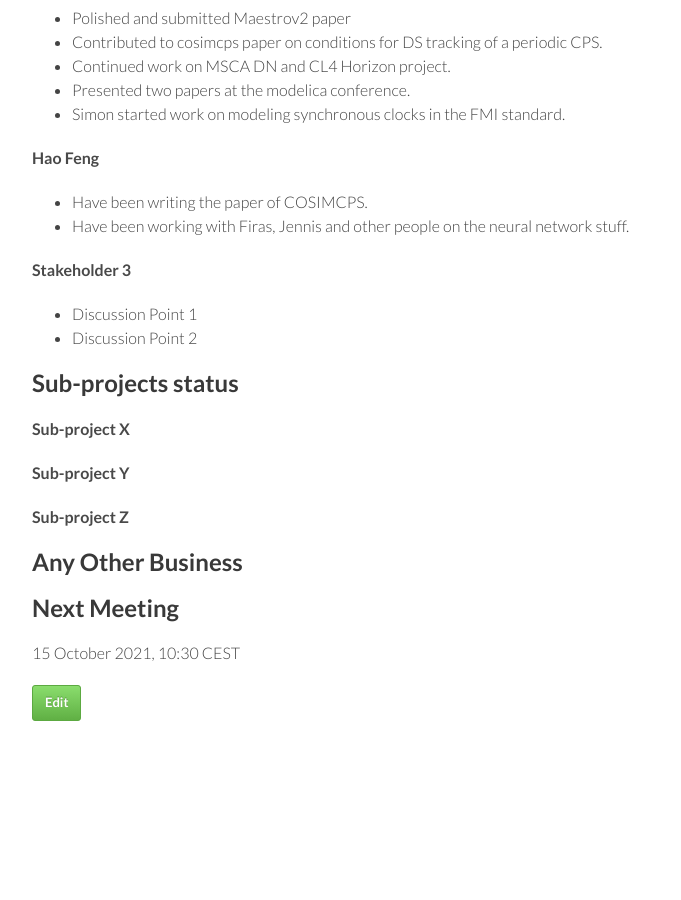
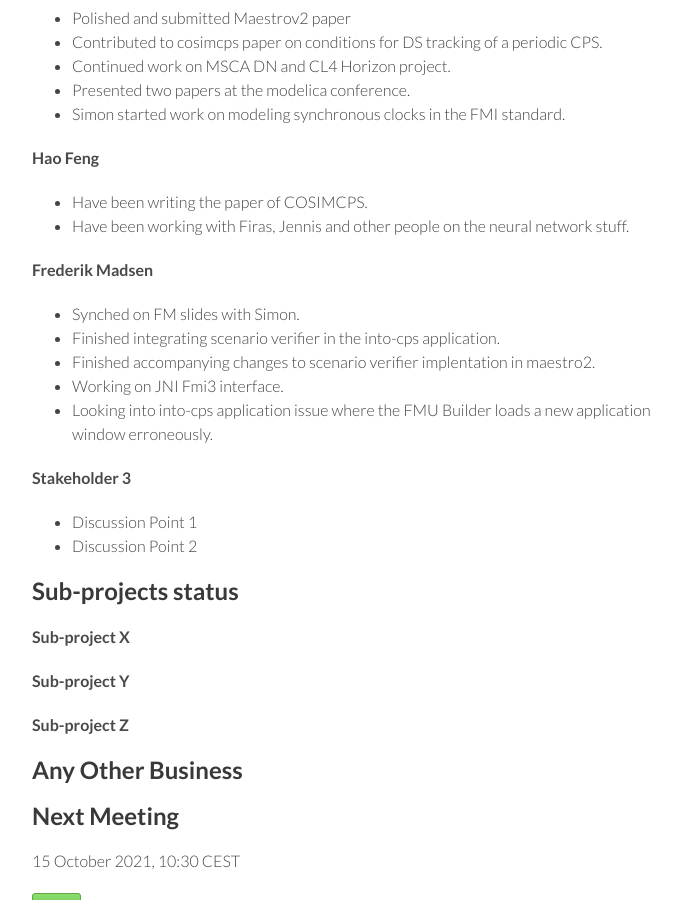
Before and after one commit to digitaltwincentre/digitaltwincentre.github.io, a Jekyll site: the page built from _biweeklies/Biweekly-46.md, in a window 1280 px wide and 900 px high, scrolled down 1487 px. Shown: the whole window, without its empty margins (418-1099 px from the left). Built offline with Jekyll 4.4.1, drawn with Linux system fonts in a browser that asks for light colours; nearby versions of some CDN libraries.

Commit message:
Update Biweekly-46.md

```diff
--- a/_biweeklies/Biweekly-46.md
+++ b/_biweeklies/Biweekly-46.md
@@ -71,6 +71,13 @@ date: 1 October 2021, 1030 CEST
 * Have been writing the paper of COSIMCPS.
 * Have been working with Firas, Jennis and other people on the neural network stuff.
 
+#### Frederik Madsen
+* Synched on FM slides with Simon.
+* Finished integrating scenario verifier in the into-cps application.
+* Finished accompanying changes to scenario verifier implentation in maestro2.
+* Working on JNI Fmi3 interface.
+* Looking into into-cps application issue where the FMU Builder loads a new application window erroneously.
+
 #### Stakeholder 3
 * Discussion Point 1
 * Discussion Point 2
```
